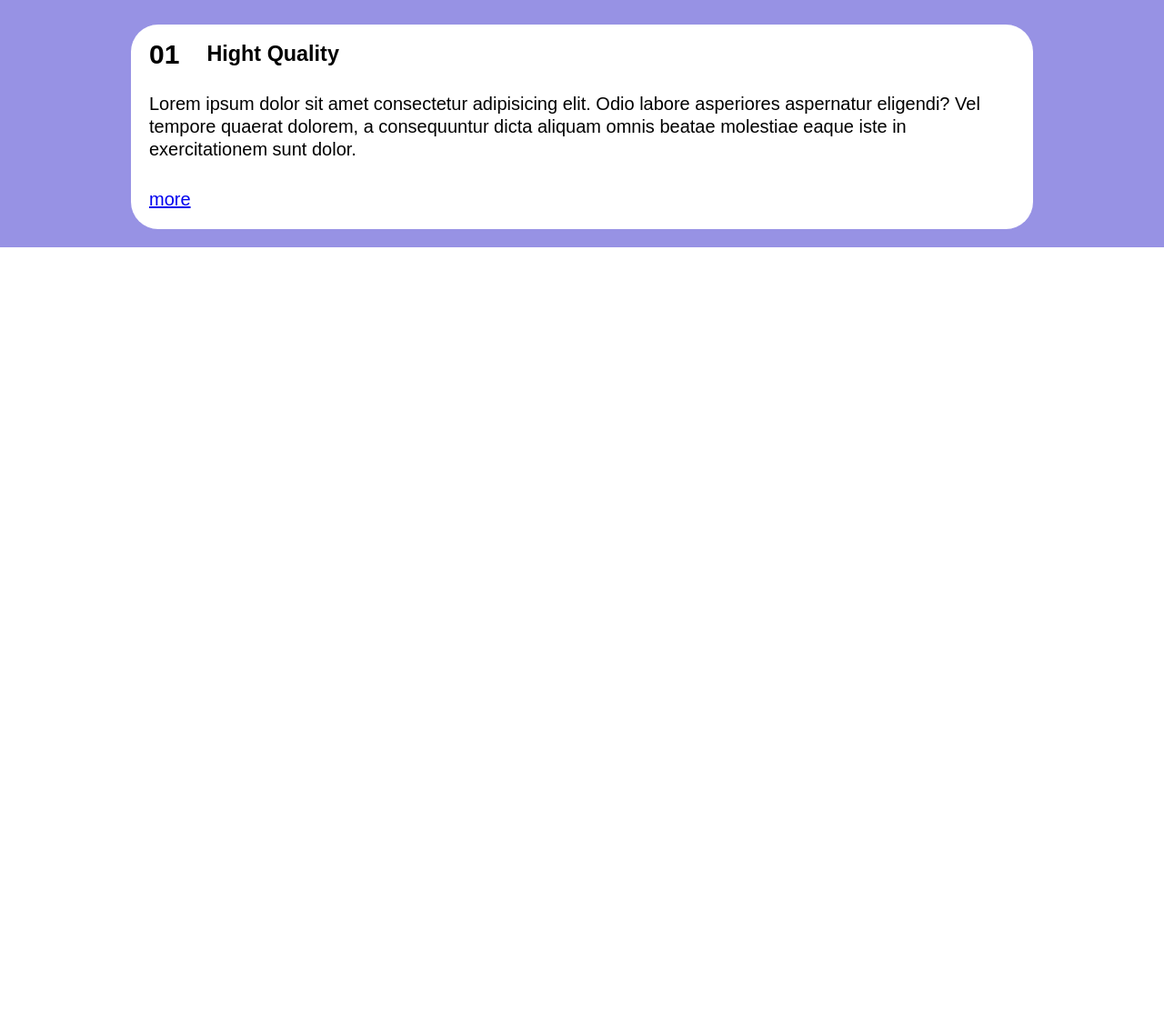
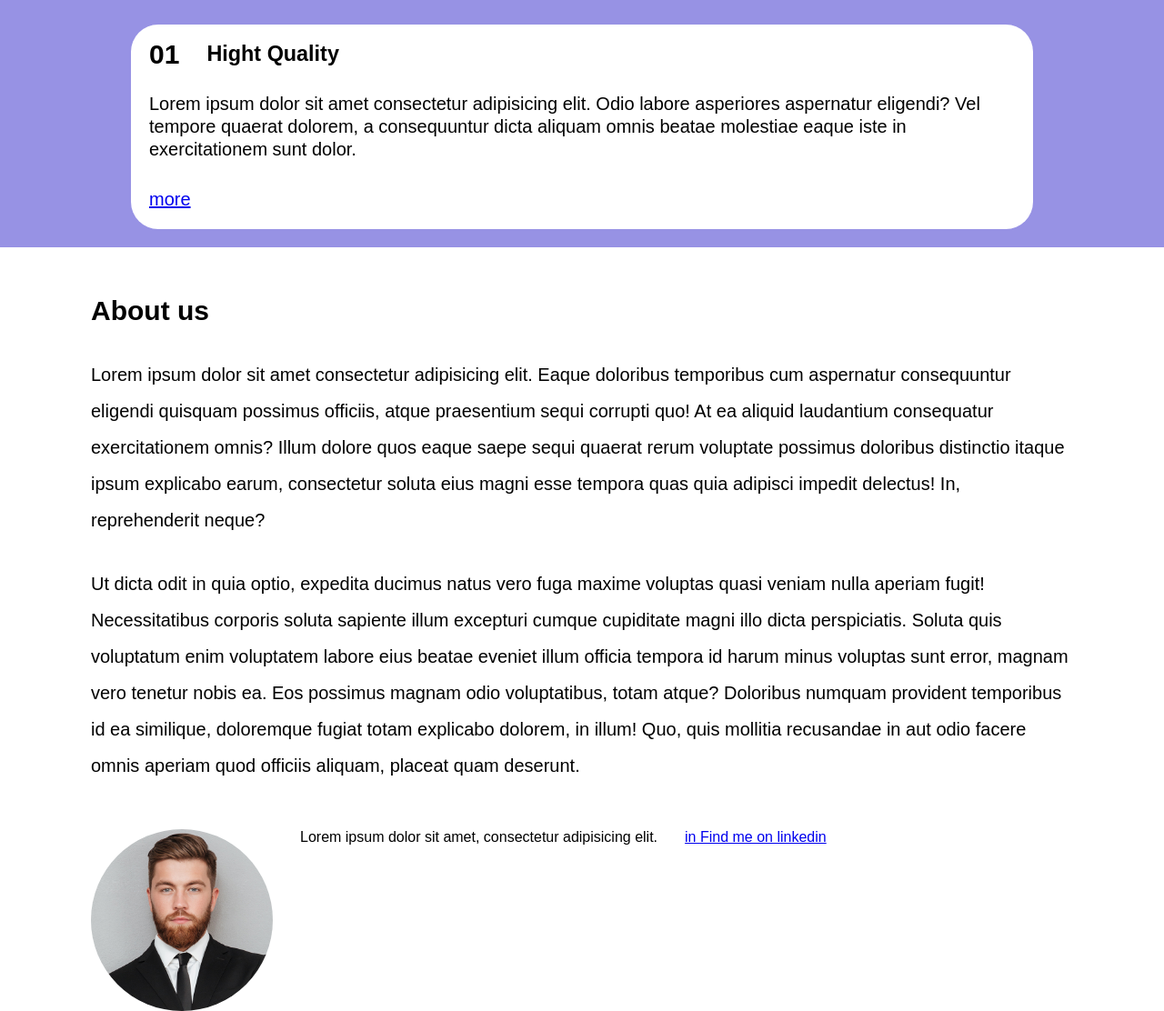
Before and after one commit to FerrariMarc0/htmlcss-responsive-layout, a plain HTML site: page index.html in a window 1280 px wide. Shown: the part 7731-8843 px from the top of the page at 91% size. Before the commit the page ends 8003 px from the top, so only its background shows below. Drawn offline with Linux system fonts and the light colour scheme.

Commit message:
section-about-us

```diff
--- a/css/style.css
+++ b/css/style.css
@@ -208,6 +208,20 @@ header{
 .box-benefits h1{
     text-align: center;
 }
+/***************************
+    SECTION ABOUT-US
+****************************/
+.about-us{
+    padding: 3.125rem 6.25rem;
+    font-size: 1.25rem;
+    line-height: 2.5rem;
+}
+.barba{
+    background-image: url(../img/about.jpg);
+}
+.find-me{
+    padding-left: 6.25rem;
+}
 /*@media screen and (min-width: 768px){
 
 }
--- a/index.html
+++ b/index.html
@@ -163,6 +163,26 @@
                 </div>
             </div>
         </section>
+
+        <section>
+            <div class="about-us flex column">
+                <h1>About us</h1>
+                <p>Lorem ipsum dolor sit amet consectetur adipisicing elit. Eaque doloribus temporibus cum aspernatur consequuntur eligendi quisquam possimus officiis, atque praesentium sequi corrupti quo! At ea aliquid laudantium consequatur exercitationem omnis?
+                    Illum dolore quos eaque saepe sequi quaerat rerum voluptate possimus doloribus distinctio itaque ipsum explicabo earum, consectetur soluta eius magni esse tempora quas quia adipisci impedit delectus! In, reprehenderit neque?
+                </p>
+                <p> Ut dicta odit in quia optio, expedita ducimus natus vero fuga maxime voluptas quasi veniam nulla aperiam fugit! Necessitatibus corporis soluta sapiente illum excepturi cumque cupiditate magni illo dicta perspiciatis.
+                    Soluta quis voluptatum enim voluptatem labore eius beatae eveniet illum officia tempora id harum minus voluptas sunt error, magnam vero tenetur nobis ea. Eos possimus magnam odio voluptatibus, totam atque?
+                    Doloribus numquam provident temporibus id ea similique, doloremque fugiat totam explicabo dolorem, in illum! Quo, quis mollitia recusandae in aut odio facere omnis aperiam quod officiis aliquam, placeat quam deserunt.
+                </p>
+            </div>
+            <div>
+                <div class="flex column find-me">
+                    <div class="circle barba"></div>
+                    <p>Lorem ipsum dolor sit amet, consectetur adipisicing elit.</p>
+                    <a href="#">in <span>Find me on linkedin</span></a>
+                </div>
+            </div>
+        </section>
     </main>
     <footer>
 
```
Also changed, not shown: img/about.jpg (added).
